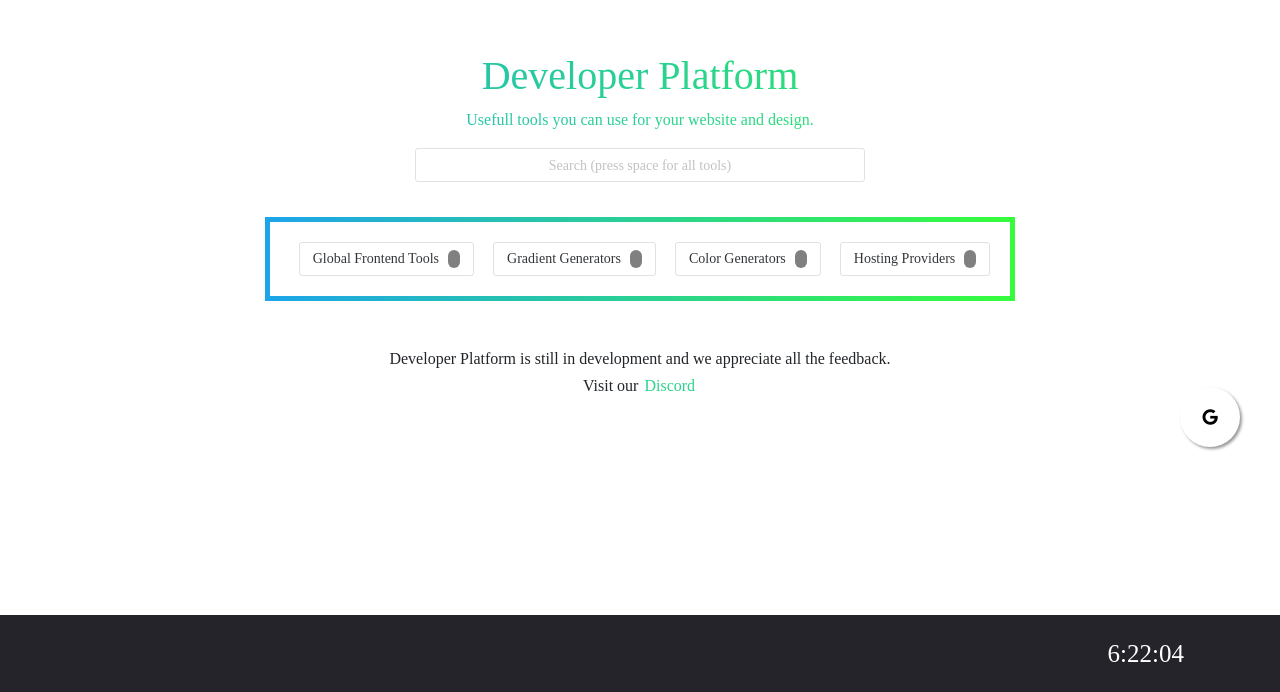
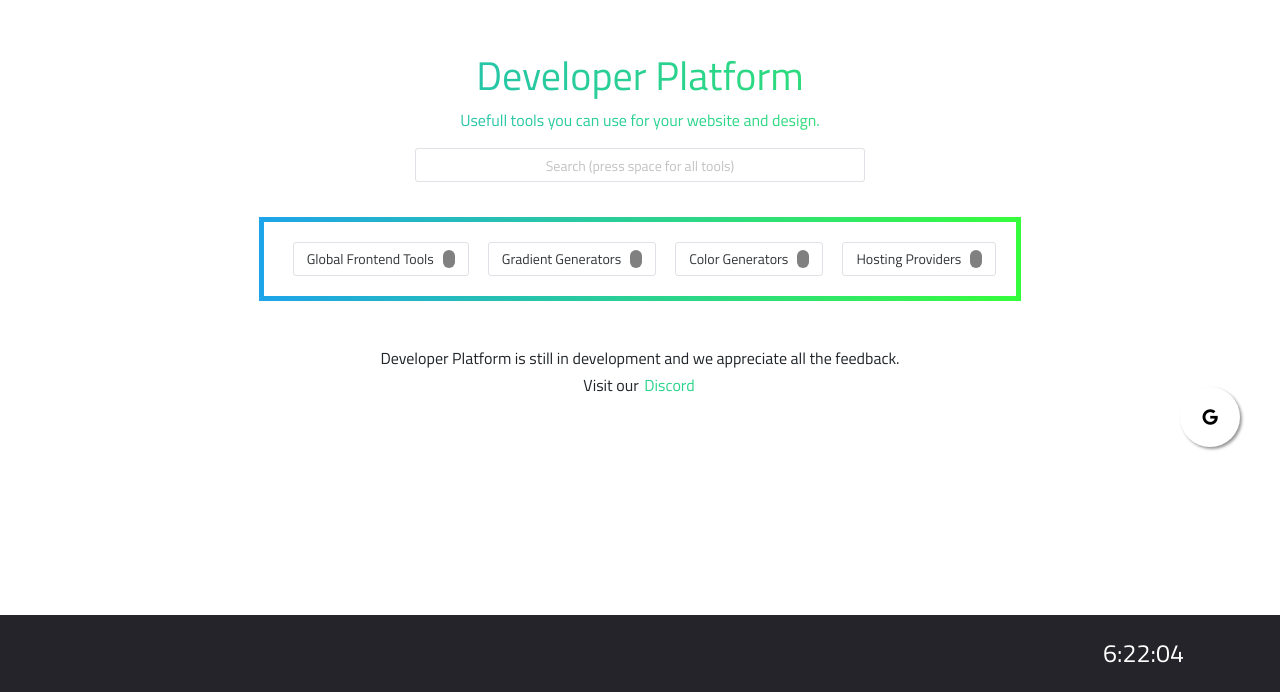
Before and after one commit to JarneStaalPXL/DeveloperPlatform, a Vue app: page / in a window 1280 px wide. Shown: the part 108-800 px from the top of the page. Built offline with nearby package versions, Linux system fonts and the light colour scheme; no server answers; a web font is replaced by a local one.

Commit message:
font change

```diff
--- a/public/index.html
+++ b/public/index.html
@@ -16,6 +16,7 @@
       rel="stylesheet"
       href="//cdnjs.cloudflare.com/ajax/libs/highlight.js/11.5.1/styles/default.min.css"
     />
+    <link href="https://fonts.googleapis.com/css2?family=Titillium+Web&display=swap" rel="stylesheet">
     <link
       href="https://fonts.googleapis.com/css2?family=Poppins:wght@300&display=swap"
       rel="stylesheet"
--- a/src/App.vue
+++ b/src/App.vue
@@ -316,7 +316,9 @@
 
 * {
   // font-family: "Poppins", sans-serif;
+
   font-family: "DynaPuff", cursive;
+  font-family: "Titillium Web", sans-serif;
   //Set cursor image
   // cursor: url("./assets/cursor.svg"), default;
 }
```
